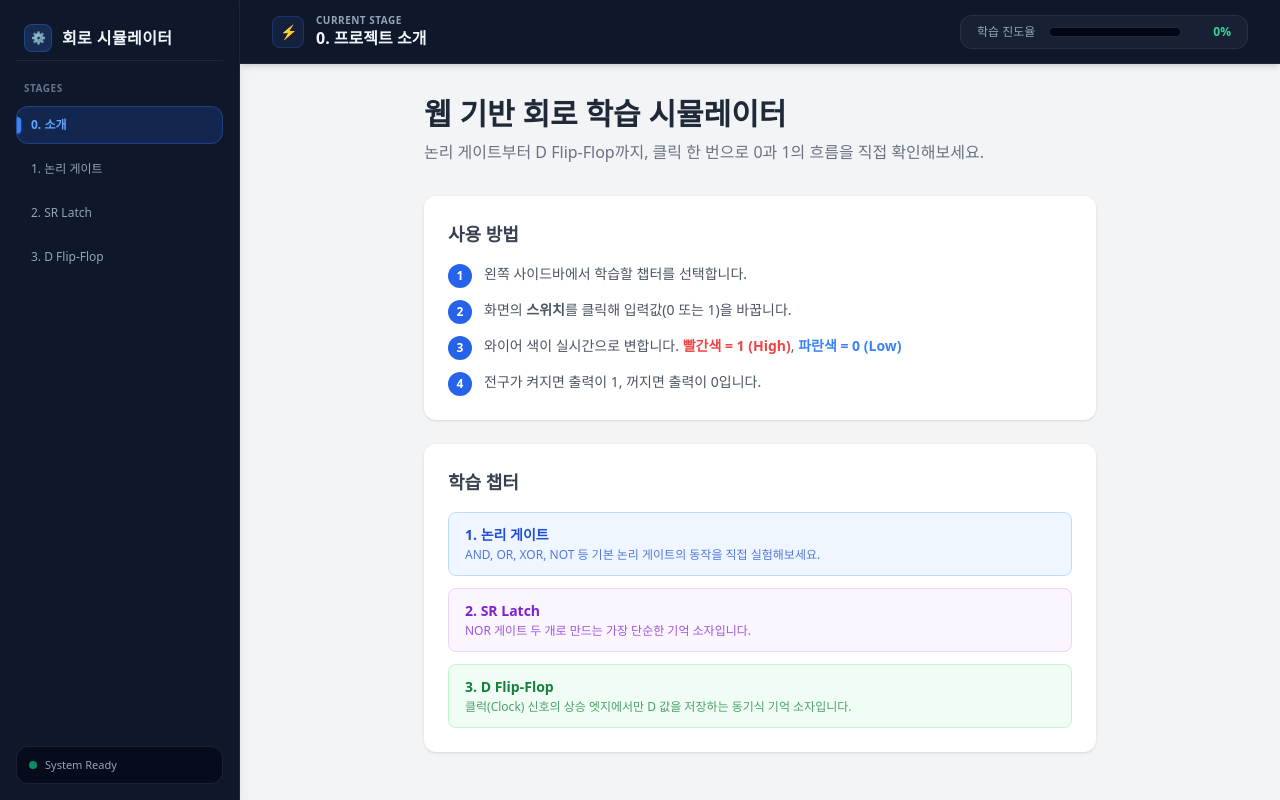
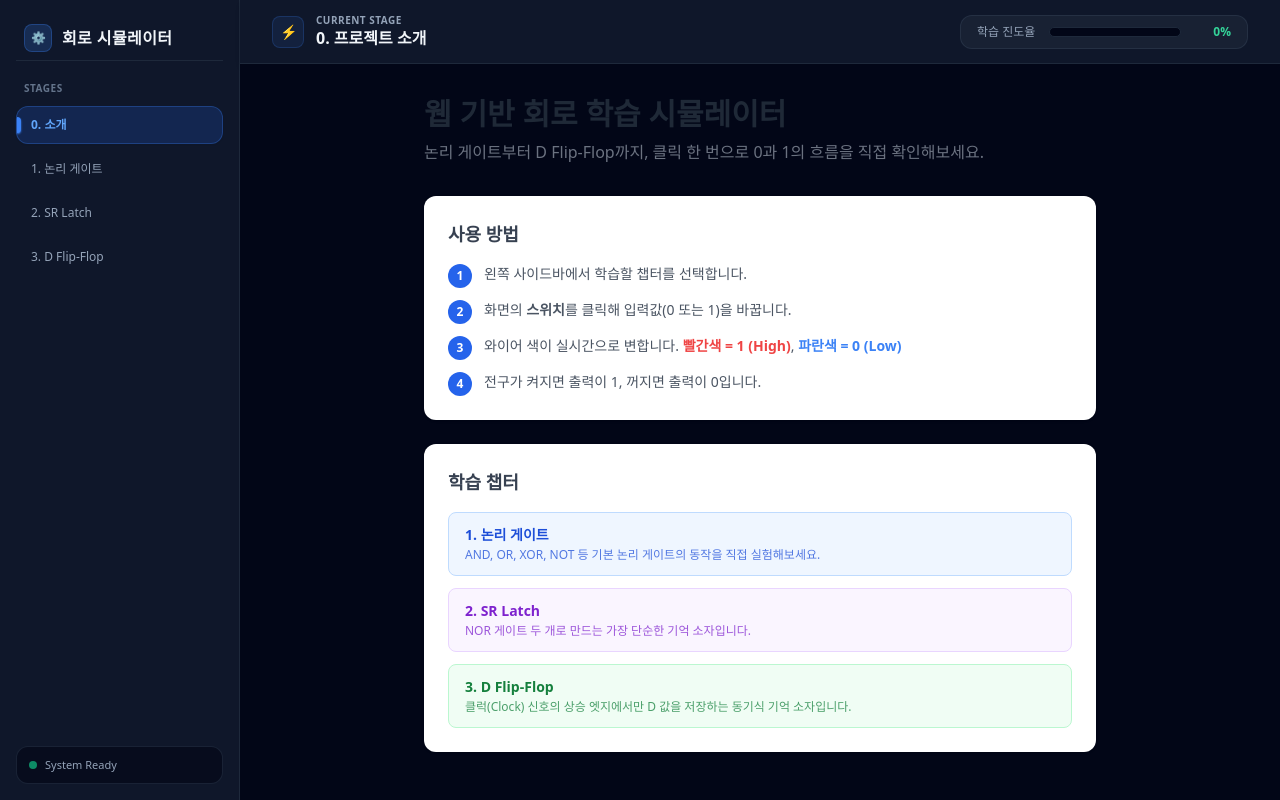
Before and after one commit to Comtea04/circuit-simulator, a React (Vite) app: page / in a window 1280 px wide. Built offline with nearby package versions, Linux system fonts and the light colour scheme.

Commit message:
Update App.jsx

```diff
--- a/src/App.jsx
+++ b/src/App.jsx
@@ -10,15 +10,17 @@ import RightPanel from './components/layout/RightPanel.jsx';
 export default function App() {
   return (
     <BrowserRouter>
-      <div className="flex min-h-screen bg-gray-100">
-        {/* 좌: 목차 */}
+      {/* h-screen overflow-hidden으로 전체 창 크기 고정 & 다크 배경 적용 */}
+      <div className="flex h-screen w-screen overflow-hidden bg-slate-950 text-slate-100 select-none">
+        {/* 좌: 목차 (사이드바) */}
         <Sidebar />
 
         {/* 중: 상단 헤더(진도율) + 메인 캔버스 + 우측 개념 패널 */}
-        <div className="flex-1 flex flex-col min-w-0">
+        <div className="flex-1 flex flex-col min-w-0 h-full">
           <Header />
-          <div className="flex-1 flex min-h-0">
-            <main className="flex-1 p-8 overflow-auto">
+          <div className="flex-1 flex min-h-0 overflow-hidden">
+            {/* 메인 회로 시뮬레이션 캔버스 (영역 내부만 스크롤) */}
+            <main className="flex-1 p-8 overflow-auto bg-slate-950">
               <Routes>
                 <Route path="/" element={<Intro />} />
                 <Route path="/stage1" element={<Stage1_Gates />} />
@@ -26,6 +28,8 @@ export default function App() {
                 <Route path="/stage3" element={<Stage3_DFF />} />
               </Routes>
             </main>
+
+            {/* 우측 개념 가이드 및 챗봇 영역 */}
             <RightPanel />
           </div>
         </div>
```
